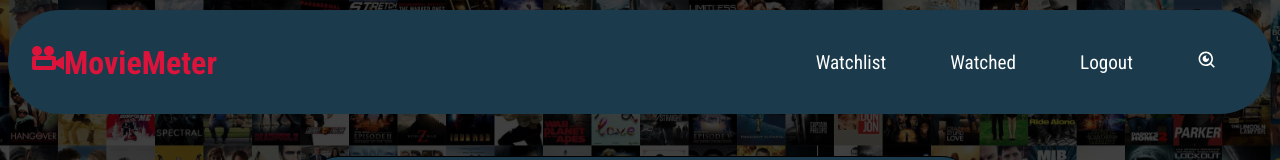
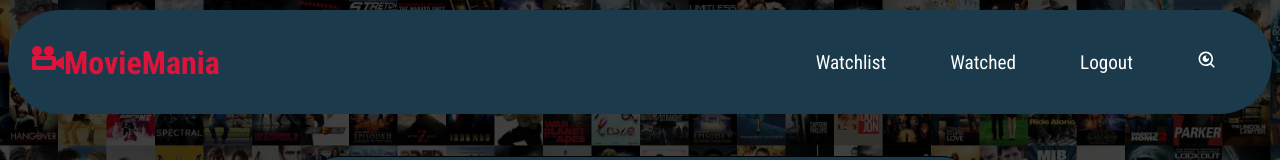
Before and after one commit to VaibhavMurarka/TheMovieMania, a React (Vite) app: page /add in a window 1280 px wide. Shown: the top 160 px of the page. Built offline with nearby package versions, Linux system fonts and the light colour scheme; what react-cookies would draw is missing.

Commit message:
updated v8

```diff
--- a/src/components/header/Header.jsx
+++ b/src/components/header/Header.jsx
@@ -31,7 +31,7 @@ export const Header = () => {
     }
   return (
     <header className='nav'>
-        <h3><ImVideoCamera/>MovieMeter</h3>
+        <h3><ImVideoCamera/>MovieMania</h3>
         <LoadingBar progress={100} onLoaderFinished={() => setProgress(0)}/>
         <nav ref={navRef}>
             <Link className= "links" to='/watchlist' onClick={showNavbar}>
```
